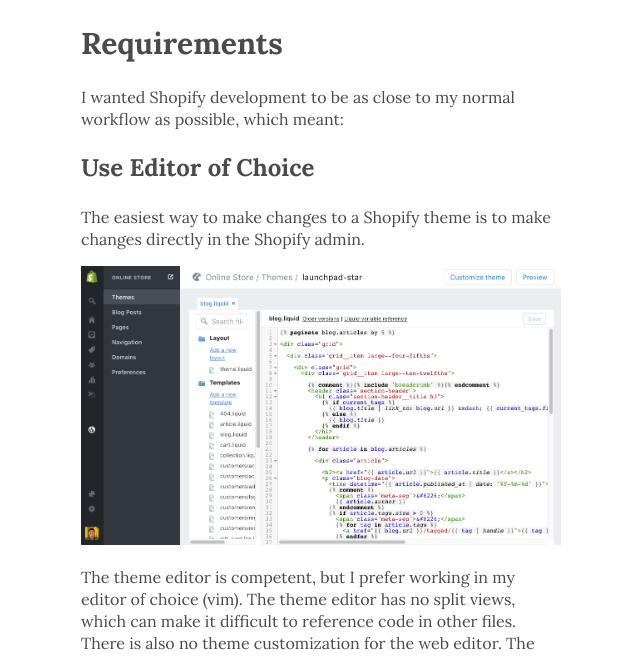
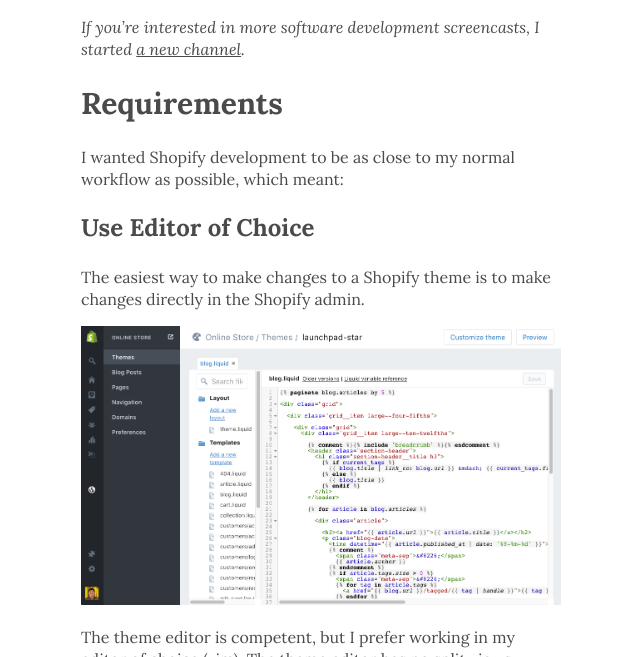
Before and after one commit to brettchalupa/brettchalupa.github.io, a Jekyll site: the page built from _posts/2016-09-15-shopify-theme-development-workflow.markdown, in a window 1280 px wide and 900 px high, scrolled down 541 px, cut to the strip 243-900 px from the top of the window. Shown: the whole strip, without its empty margins (319-959 px from the left). Built offline with Jekyll 4.4.1, drawn with Linux system fonts in a browser that asks for light colours.

Commit message:
Add link to Monoso YT channel in Shopify JE
So that readers can check it out if they are interested.

```diff
--- a/_posts/2016-09-15-shopify-theme-development-workflow.markdown
+++ b/_posts/2016-09-15-shopify-theme-development-workflow.markdown
@@ -20,6 +20,8 @@
 <iframe width="700" height="394"
 src="https://www.youtube-nocookie.com/embed/1xWFsYmBoX0?rel=0&amp;showinfo=0"
 frameborder="0" allowfullscreen></iframe>
+
+_If you're interested in more software development screencasts, I started [a new channel](https://www.youtube.com/channel/UCQXaIyeRqHjK9EK41b8J3yQ)._
 
 ## Requirements
 
```
